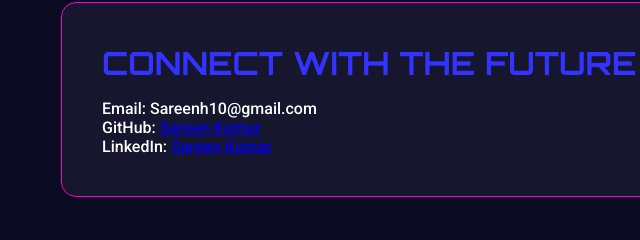
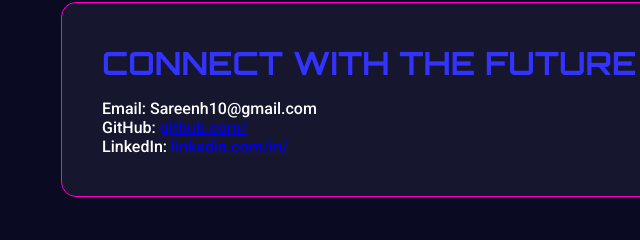
Before and after one commit to Sareenh1/portfolio-website, a plain HTML site: page index.html in a window 1280 px wide. Shown: the part 1132-1372 px from the top of the page, 11-651 px from the left. Drawn offline with Linux system fonts and the light colour scheme.

Commit message:
Initial commit: Portfolio website with index.html and README

```diff
--- a/index.html
+++ b/index.html
@@ -245,8 +245,8 @@
         <div class="section" id="contact">
             <h2>Connect with the Future</h2>
             <p>Email: Sareenh10@gmail.com</p>
-            <p>GitHub: <a href="https://github.com/Sareenh1">Sareen Kumar</a></p>
-            <p>LinkedIn: <a href="https://www.linkedin.com/in/sareen-kumar/">Sareen Kumar</a></p>
+            <p>GitHub: <a href="https://github.com/Sareenh1">github.com/<Sareenh1></a></p>
+            <p>LinkedIn: <a href="https://www.linkedin.com/in/sareen-kumar/">linkedin.com/in/<sareen kumar></a></p>
         </div>
     </div>
     <footer>
```
